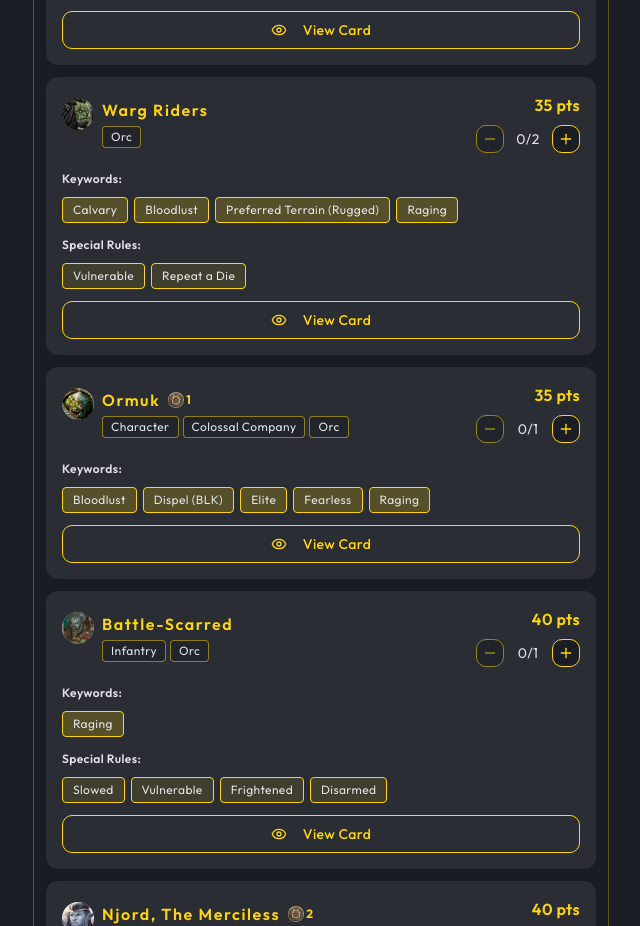
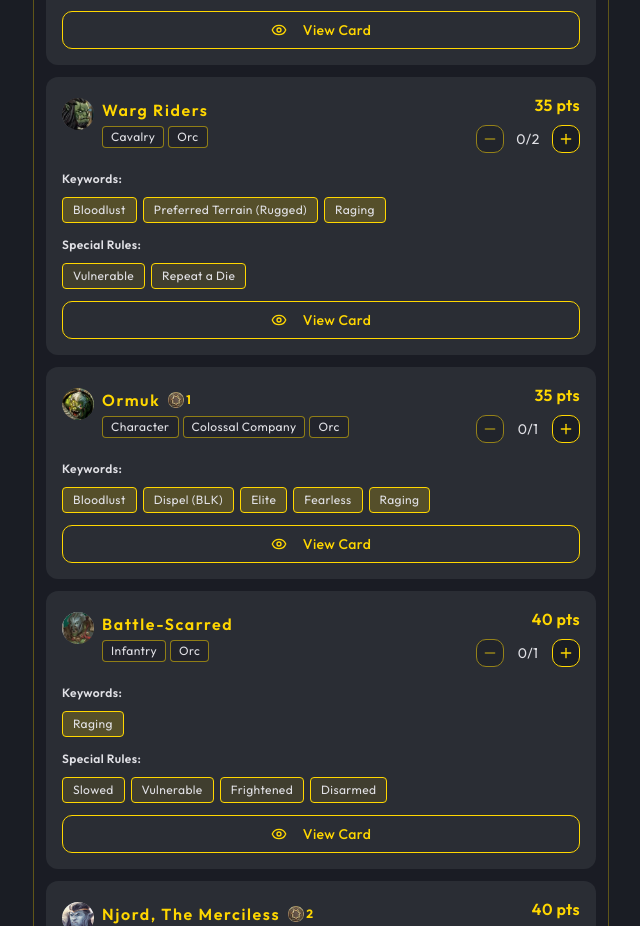
Before and after one commit to Guts-Studios/warcrow-army-builder, a React (Vite) app: page /builder in a window 1280 px wide. Shown: the part 4840-5766 px from the top of the page, without its empty margins (15-655 px from the left). Built offline with nearby package versions, Linux system fonts and the light colour scheme.

Commit message:
Refactor: Move Calvary to Characteristics
Move the "Calvary" keyword to the "characteristics" section.

```diff
--- a/src/components/army/UnitListSection.tsx
+++ b/src/components/army/UnitListSection.tsx
@@ -1,3 +1,4 @@
+
 import { useState } from "react";
 import { Unit, SortOption } from "@/types/army";
 import UnitCard from "../UnitCard";
@@ -41,7 +42,7 @@ const UnitListSection = ({
           .filter(k =>
             ["Infantry", "Character", "Companion", "Colossal Company", "Orc", "Human",
              "Dwarf", "Ghent", "Aestari", "Elf", "Varank", "Nemorous", "Beast",
-             "Construct", "Undead", "Mounted", "High Command"].includes(
+             "Construct", "Undead", "Mounted", "High Command", "Cavalry"].includes(
                typeof k === 'string' ? k : k.name
              )
           )
@@ -58,7 +59,7 @@ const UnitListSection = ({
           .filter(k =>
             !["Infantry", "Character", "Companion", "Colossal Company", "Orc", "Human",
               "Dwarf", "Ghent", "Aestari", "Elf", "Varank", "Nemorous", "Beast",
-              "Construct", "Undead", "Mounted", "High Command"].includes(
+              "Construct", "Undead", "Mounted", "High Command", "Cavalry"].includes(
                 typeof k === 'string' ? k : k.name
               )
           )
--- a/src/components/unit/keyword-sections/CharacteristicsSection.tsx
+++ b/src/components/unit/keyword-sections/CharacteristicsSection.tsx
@@ -1,3 +1,4 @@
+
 import { Keyword } from "@/types/army";
 import {
   Tooltip,
@@ -21,7 +22,7 @@ const CharacteristicsSection = ({ keywords, highCommand }: CharacteristicsSectio
   const characteristics = keywords.filter(k =>
     ["Infantry", "Character", "Companion", "Colossal Company", "Orc", "Human",
      "Dwarf", "Ghent", "Aestari", "Elf", "Varank", "Nemorous", "Beast",
-     "Construct", "Undead", "Mounted"].includes(k.name)
+     "Construct", "Undead", "Mounted", "Cavalry"].includes(k.name)
   );
 
   if (characteristics.length === 0 && !highCommand) return null;
--- a/src/components/unit/keyword-sections/KeywordsSection.tsx
+++ b/src/components/unit/keyword-sections/KeywordsSection.tsx
@@ -21,7 +21,7 @@ const KeywordsSection = ({ keywords }: KeywordsSectionProps) => {
   const filteredKeywords = keywords.filter(k =>
     !["Infantry", "Character", "Companion", "Colossal Company", "Orc", "Human",
       "Dwarf", "Ghent", "Aestari", "Elf", "Varank", "Nemorous", "Beast",
-      "Construct", "Undead", "Mounted", "High Command"].includes(k.name)
+      "Construct", "Undead", "Mounted", "High Command", "Cavalry"].includes(k.name)
   );
 
   if (filteredKeywords.length === 0) return null;
--- a/src/data/characteristicDefinitions.ts
+++ b/src/data/characteristicDefinitions.ts
@@ -1,3 +1,4 @@
+
 export const characteristicDefinitions: { [key: string]: string } = {
   "Human": "Members of the human race, the most numerous and adaptable species.",
   "Infantry": "Ground-based troops that form the backbone of most armies.",
@@ -15,5 +16,5 @@ export const characteristicDefinitions: { [key: string]: string } = {
   "Construct": "An artificial being or mechanical creation.",
   "Undead": "Reanimated beings or spirits from beyond the grave.",
   "Mounted": "Units that ride upon mounts such as horses or other creatures.",
-  "Calvary": "Units that ride upon mounts such as horses or other creatures."
+  "Cavalry": "Units that ride upon mounts such as horses or other creatures for rapid movement on the battlefield."
 };
--- a/src/data/factions/northern-tribes/troops.ts
+++ b/src/data/factions/northern-tribes/troops.ts
@@ -1,3 +1,4 @@
+
 import { Unit } from "../../../types/army";
 
 export const northernTribesTroops: Unit[] = [
@@ -88,9 +89,9 @@ export const northernTribesTroops: Unit[] = [
     availability: 2,
     command: 0,
     keywords: [
-      { name: "Calvary", description: "Calvary unit type" },
+      { name: "Cavalry", description: "Cavalry unit type" },
       { name: "Orc", description: "Northern Tribes Race" },
-       { name: "Bloodlust", description: "Has Bloodlust" },
+      { name: "Bloodlust", description: "Has Bloodlust" },
       { name: "Preferred Terrain (Rugged)", description: "Gains advantages in rugged terrain" },
       { name: "Raging", description: "Has Raging" }
     ],
```
